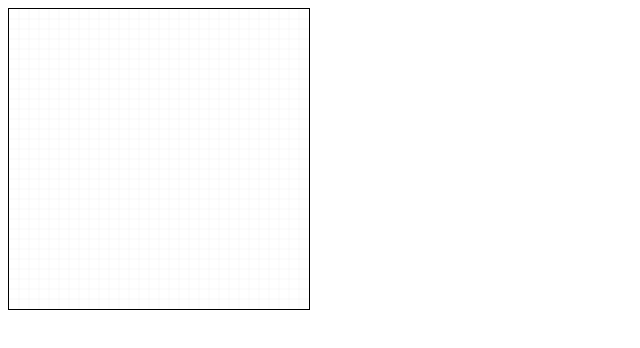
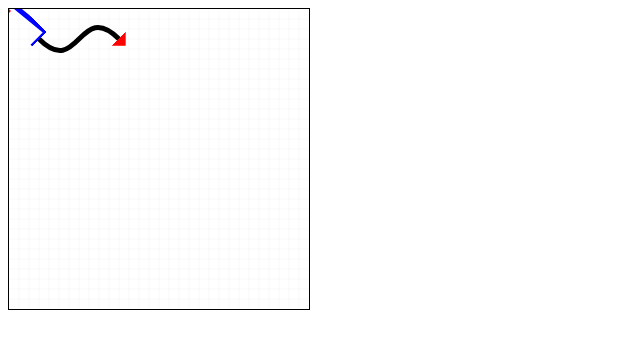
Before and after one commit to jcastrov/data-visualization, a plain HTML site: page svg/defs/index.html in a window 1280 px wide. Shown: the whole page, without its empty margins (0-640 px from the left). Drawn offline with Linux system fonts and the light colour scheme.

Commit message:
defs example added

```diff
--- a/svg/defs/index.html
+++ b/svg/defs/index.html
@@ -7,7 +7,33 @@
 
 <body>
   <svg id="mainSvg" xmlns="http://www.w3.org/2000/svg" width="300" height="300" style="border: 0.5px solid black">
+    <defs>
+      <marker id='head' orient="auto"
+        markerWidth='2' markerHeight='4'
+        refX='0.1' refY='2'>
+        <!-- triangle pointing right (+x) -->
+        <path d='M0,0 V4 L2,2 Z' fill="red"/>
+      </marker>
+      <marker id='head2' orient="auto-start-reverse"
+        markerWidth='20' markerHeight='4'
+        refX='0.1' refY='2'>
+        <!-- triangle pointing right (+x) -->
+        <path d='M0,0 V4 L20,2 ' fill="none" stroke="blue"/>
+      </marker>
+    </defs>
     <g id="gridGroup" stroke="#dddddd" stroke-width=".2"></g>
+
+    <g transform="translate(30,30)">
+      <path
+      id='arrow-line'
+      marker-start="url(#head2)"
+      marker-end='url(#head)'
+      stroke-width='5'
+      fill='none' stroke='black'
+      d='M0,0 C40,40 40,-40 80,0'
+      />
+    </g>
+    <path d='M0,0 V4 L2,2 Z' fill="red"/>
   </svg>
 </body>
 
```
